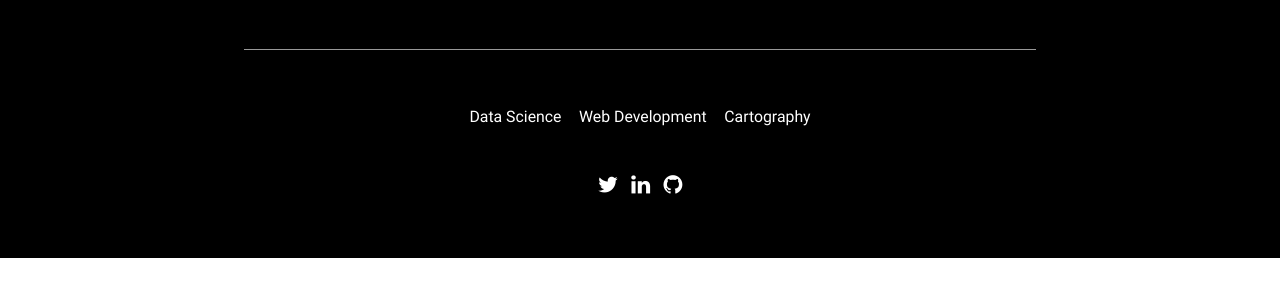
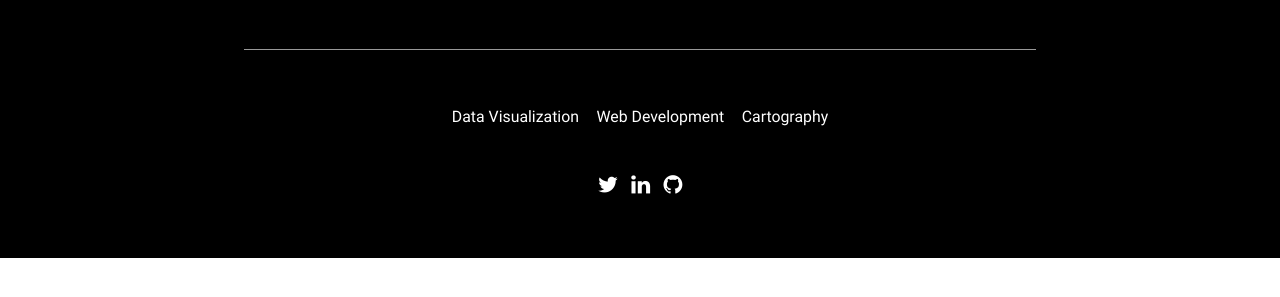
Before and after one commit to bren96/CullenCartography, a Jekyll site: the page built from subscribe.html, in a window 1280 px wide. Shown: the part 361-658 px from the top of the page. Built offline with Jekyll 4.4.1, drawn with Linux system fonts in a browser that asks for light colours; some web fonts are replaced.

Commit message:
fix underlines, footer, header break

```diff
--- a/_assets/scss/regions/_header.scss
+++ b/_assets/scss/regions/_header.scss
@@ -56,7 +56,8 @@
 
       a {
         color: $color-black;
-        text-decoration: underline;
+        border-bottom: 2px solid $color-grey;
+        box-shadow: inset 0 -3px 0 $color-grey;
       }
     }
   }
--- a/_includes/footer.html
+++ b/_includes/footer.html
@@ -7,7 +7,7 @@
     <div class="footer__container">
       <ul class="footer__tags">
         <li>
-          <a class="footer__link" href="/tag/data-science">Data Science</a>
+          <a class="footer__link" href="/tag/data-science">Data Visualization</a>
         </li>
         <li>
           <a class="footer__link" href="/tag/web-development">Web Development</a>
--- a/index.html
+++ b/index.html
@@ -24,6 +24,8 @@
       </div>
     </div>
 
+    <br>
+
     <hr class="sep--black">
 
 
```
Also changed, not shown: assets/css/app.min.css.
